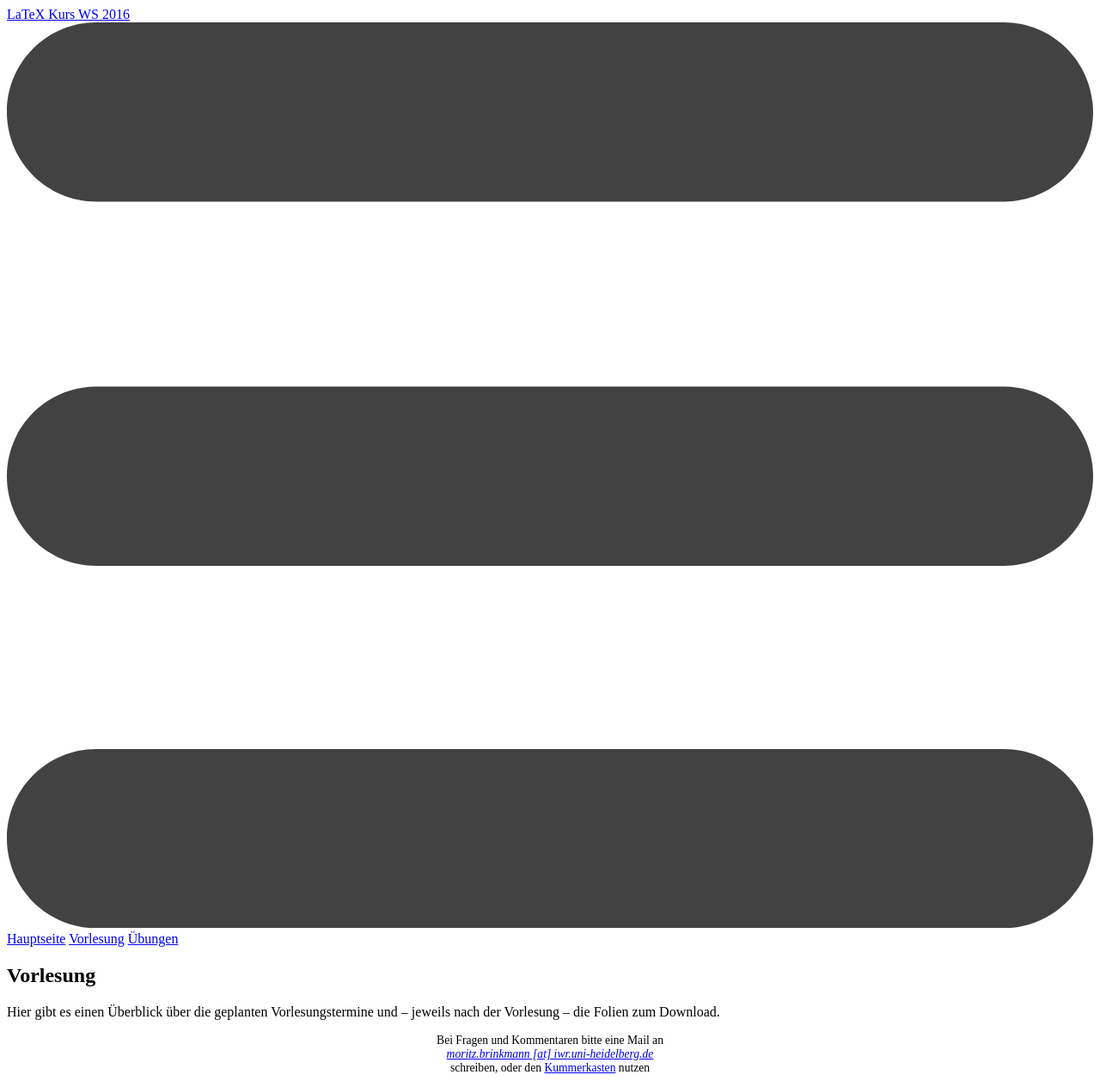
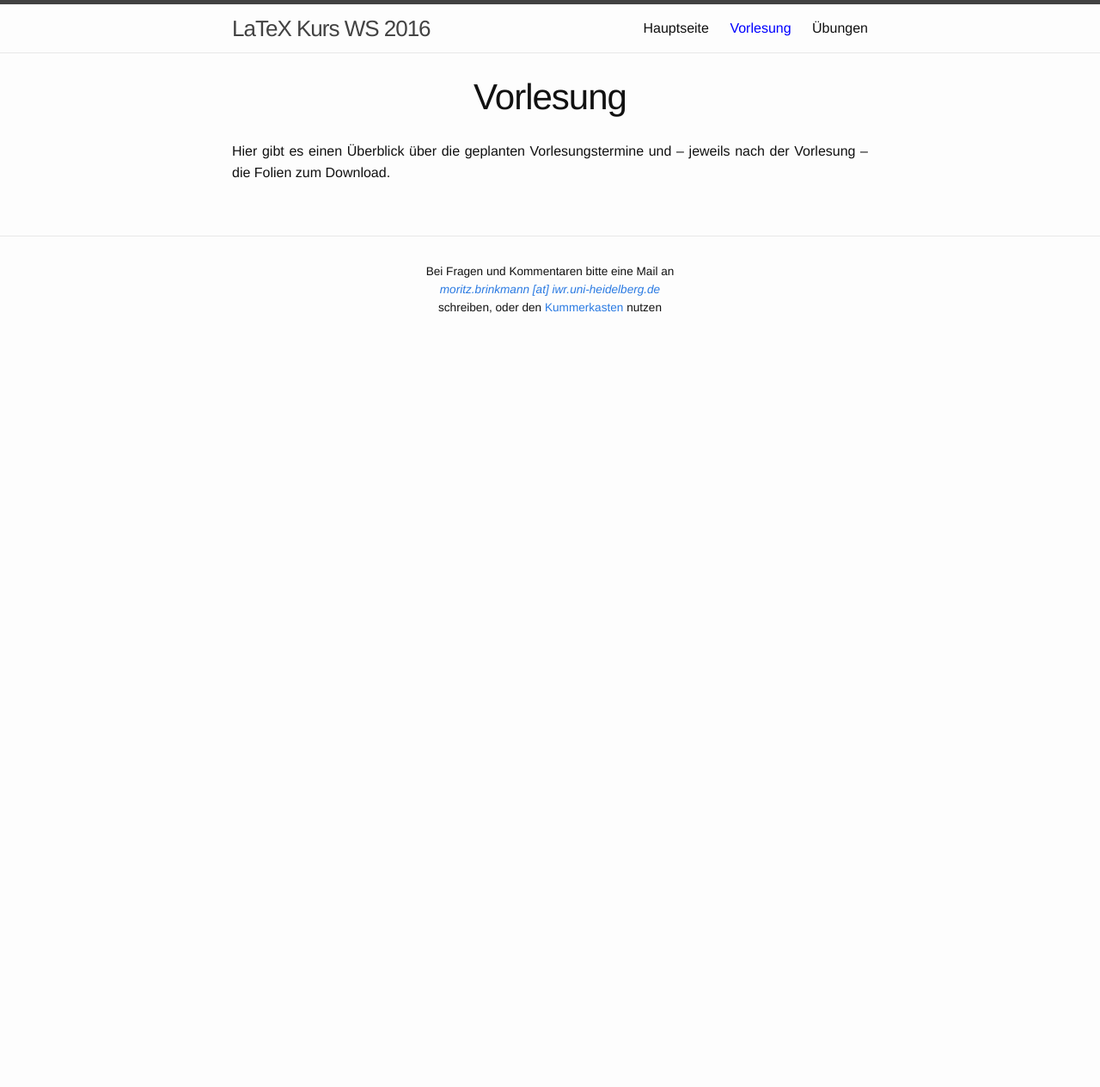
Before and after one commit to latexkurs/latexkurs.github.io, a Jekyll site: the page built from lecture.md, in a window 1280 px wide. Shown: the whole page at 86% size. Built offline with Jekyll 4.4.1, drawn with Linux system fonts in a browser that asks for light colours; after the commit the page ends 900 px from its top, so only the background shows below that.

Commit message:
modified basurl and css path

```diff
--- a/_config.yml
+++ b/_config.yml
@@ -9,10 +9,9 @@
 title: LaTeX-Kurs
 longtitle: LaTeX Kurs WS 2016
 email: moritz.brinkmann@iwr.uni-heidelberg.de
-description: > # this means to ignore newlines until "baseurl:"
-  Einführung in das Textsatzsystem LaTeX im WS 2016 an der Uni Heidelberg
-baseurl: "" # the subpath of your site, e.g. /blog
-url: "http://latexkurs.de" # the base hostname & protocol for your site
+description: Einführung in das Textsatzsystem LaTeX im WS 2016 an der Uni Heidelberg
+baseurl: ""  # the subpath of your site, e.g. /blog
+url: "http://latexkurs.github.io" # the base hostname & protocol for your site
 twitter_username: derkleineMo
 github_username:  derkleineMo
 
--- a/_includes/head.html
+++ b/_includes/head.html
@@ -6,7 +6,7 @@
   <title>{% if page.title %}{{ page.title }} – {{ site.title }}{% else %}{{ site.title }}{% endif %}</title>
   <meta name="description" content="{% if page.excerpt %}{{ page.excerpt | strip_html | strip_newlines | truncate: 160 }}{% else %}{{ site.description }}{% endif %}">
 
-  <link rel="stylesheet" href="{{ "./css/main.css" | prepend: site.baseurl }}">
+  <link rel="stylesheet" href="{{ "/css/main.css" | prepend: site.baseurl }}">
   <link rel="canonical" href="{{ page.url | replace:'index.html','' | prepend: site.baseurl | prepend: site.url }}">
   <link rel="shortcut icon" href="{{ "/favicon.ico?" | prepend:site.baseurl }}">
   <link rel="icon" type="image/x-icon" href="{{ "/favicon.ico" | prepend:site.baseurl}}">
```
